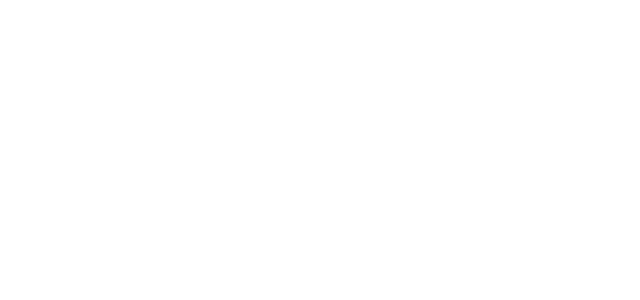
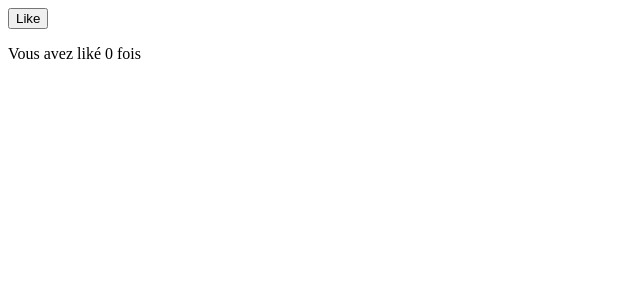
Before and after one commit to davidroberto/worst-celebrities, a React (Create React App) app: page /likes in a window 1280 px wide. Before the commit this address had no page. Shown: the top 300 px of the page, without its empty margins (0-640 px from the left). Built offline with nearby package versions, Linux system fonts and the light colour scheme.

Commit message:
counter state

```diff
--- a/src/App.js
+++ b/src/App.js
@@ -6,6 +6,7 @@
 import TvSpeakersPage from "./page/TvSpeakersPage";
 import CopyrightPage from "./page/CopyrightPage";
 import FormMessagePage from "./page/FormMessagePage";
+import LikesPage from "./page/LikesPage";
 
 function App() {
   return (
@@ -18,6 +19,7 @@
         <Route path="/speakers" element={<TvSpeakersPage />} />
         <Route path="/copyright" element={<CopyrightPage />} />
         <Route path="/message" element={<FormMessagePage />} />
+        <Route path="/likes" element={<LikesPage />} />
       </Routes>
     </BrowserRouter>
   );
--- a/src/index.js
+++ b/src/index.js
@@ -3,8 +3,4 @@
 import App from "./App";
 
 const root = ReactDOM.createRoot(document.getElementById("root"));
-root.render(
-  <React.StrictMode>
-    <App />
-  </React.StrictMode>
-);
+root.render(<App />);
--- /dev/null
+++ b/src/page/LikesPage.jsx
@@ -0,0 +1,18 @@
+import { useState } from "react";
+
+function LikesPage() {
+  const [likesCount, setLikesCount] = useState(0);
+
+  const clickHandle = () => {
+    setLikesCount(likesCount + 1);
+  };
+
+  return (
+    <main>
+      <button onClick={clickHandle}>Like</button>
+      <p>Vous avez liké {likesCount} fois</p>
+    </main>
+  );
+}
+
+export default LikesPage;
```
